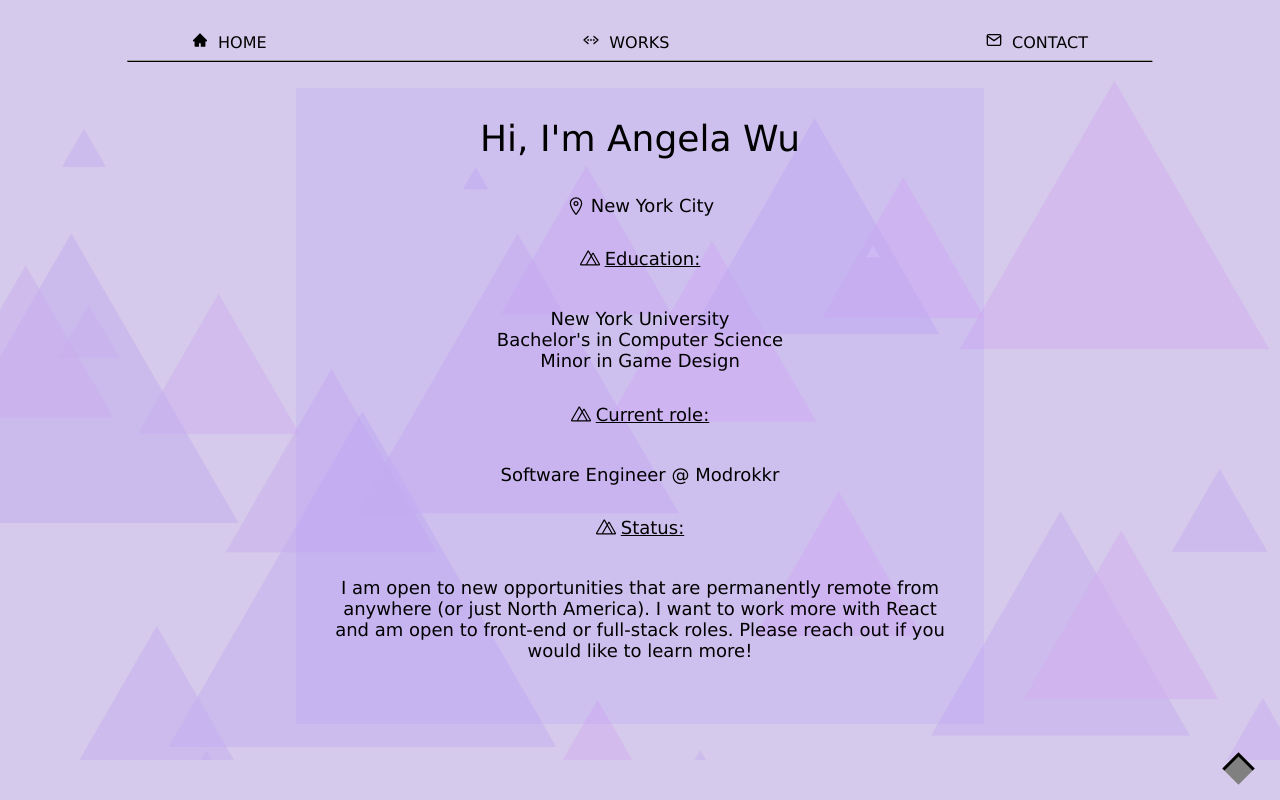
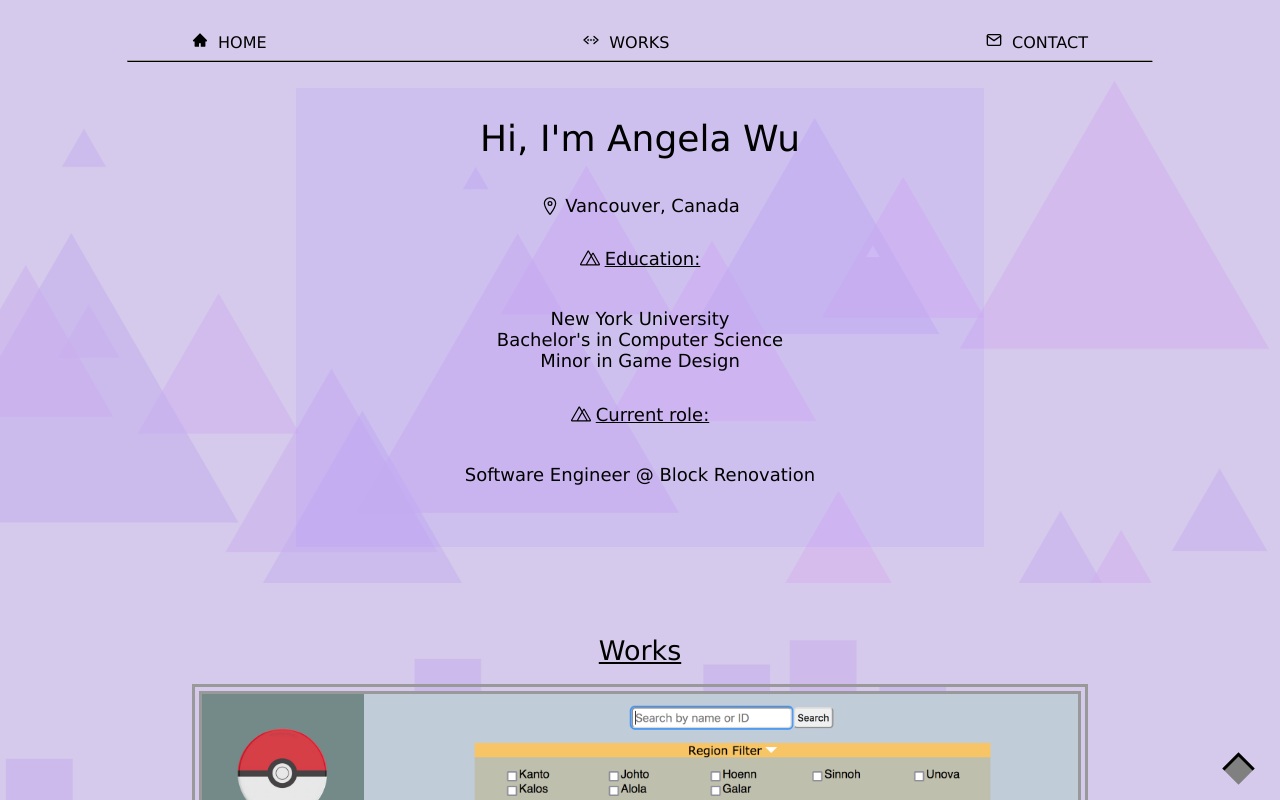
Before and after one commit to uphonia/uphonia.github.io, a React (Create React App) app: page / in a window 1280 px wide. Shown: the top 800 px of the page. Built offline with nearby package versions, Linux system fonts and the light colour scheme.

Commit message:
updates + emotion

```diff
--- a/package.json
+++ b/package.json
@@ -4,6 +4,7 @@
   "version": "0.1.0",
   "private": true,
   "dependencies": {
+    "@emotion/css": "^11.10.6",
     "@testing-library/jest-dom": "^5.11.4",
     "@testing-library/react": "^11.1.0",
     "@testing-library/user-event": "^12.1.10",
--- a/src/Summary.js
+++ b/src/Summary.js
@@ -12,7 +12,7 @@
 				<ul>
 					<li style={{flexDirection:"row"}}>
 						<IoLocationOutline className="info-icon"/>
-						New York City
+						Vancouver, Canada
 					</li>
 					<li>
 						<div className="info-header">
@@ -31,16 +31,7 @@
 							<span>Current role:</span>
 						</div><br/>
 						<div className="info-text">
-							Software Engineer @ Modrokkr
-						</div>
-					</li>
-					<li>
-						<div className="info-header">
-							<SiNuxtDotJs className="info-icon"/>
-							<span>Status:</span>
-						</div><br/>
-						<div className="info-text">
-							I am open to new opportunities that are permanently remote from anywhere (or just North America). I want to work more with React and am open to front-end or full-stack roles. Please reach out if you would like to learn more!
+							Software Engineer @ Block Renovation
 						</div>
 					</li>
 				</ul>
```
Also changed, not shown: 1 other file (tests, documents, lock files or other folders).
